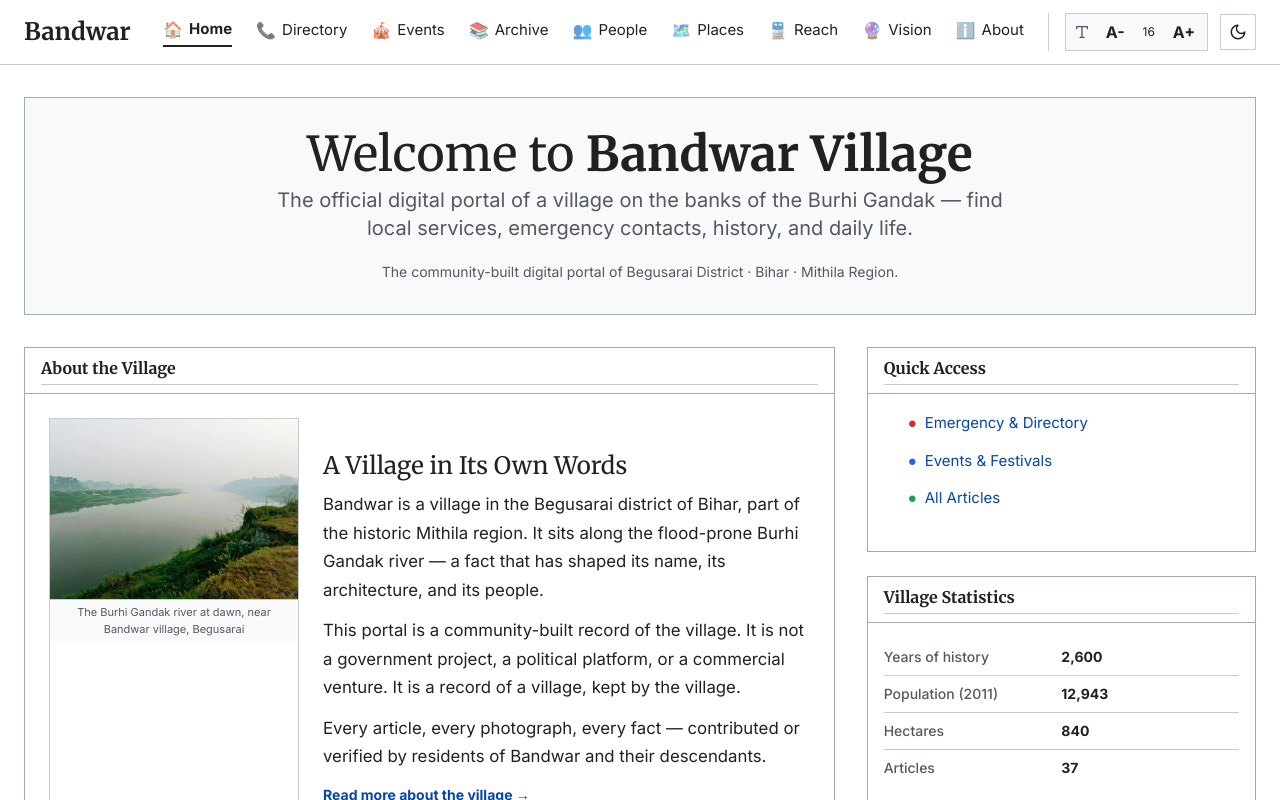
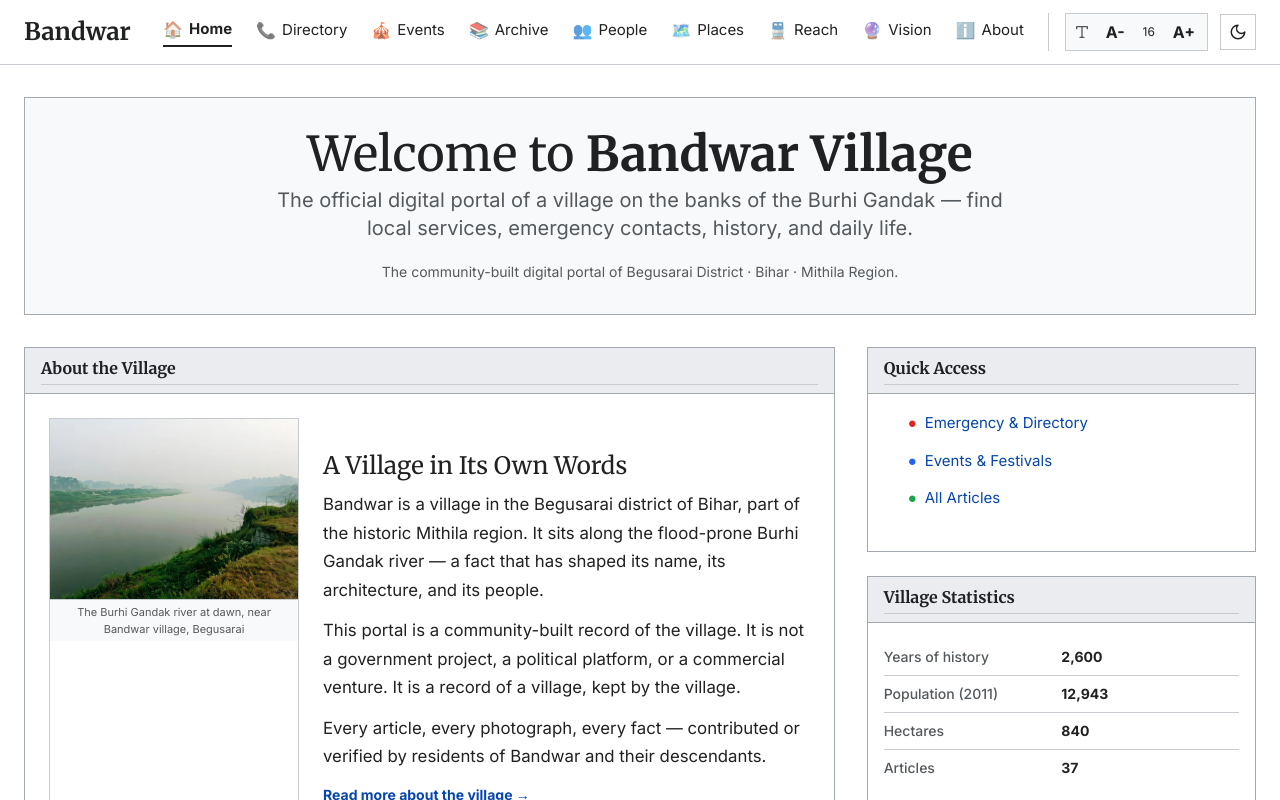
Before and after one commit to ravirajhere/Bandwar, a Next.js app: page / in a window 1280 px wide. Shown: the top 800 px of the page. Built offline with nearby package versions, Linux system fonts and the light colour scheme.

Commit message:
Update tailwind.config.ts

```diff
--- a/tailwind.config.ts
+++ b/tailwind.config.ts
@@ -6,7 +6,7 @@ const config: Config = {
     "./src/components/**/*.{js,ts,jsx,tsx,mdx}",
     "./src/app/**/*.{js,ts,jsx,tsx,mdx}",
   ],
-  darkMode: "class", // 👈 Dark Mode enable karne ke liye yeh zaroori hai
+  darkMode: "class",
   theme: {
     extend: {
       colors: {
@@ -15,10 +15,10 @@ const config: Config = {
         surface: "#efece4",
         accent: "#1f3d2f",
         warn: "#a64b2a",
-        // 👇 Wiki Colors ko CSS Variables se link kar diya 👇
         wiki: {
           bg: "var(--bg-main)",
           "bg-alt": "var(--bg-alt)",
+          header: "var(--bg-header)", // 👈 Naya color add kiya
           text: "var(--text-main)",
           "text-muted": "var(--text-muted)",
           link: "var(--link-color)",
@@ -32,9 +32,35 @@ const config: Config = {
         serif: ["var(--font-fraunces)", "serif"],
         mono: ["var(--font-ibm-plex-mono)", "monospace"],
       },
+      backgroundImage: {
+        "gradient-radial": "radial-gradient(var(--tw-gradient-stops))",
+        "gradient-conic": "conic-gradient(from 180deg at 50% 50%, var(--tw-gradient-stops))",
+      },
+      typography: {
+        DEFAULT: {
+          css: {
+            maxWidth: '65ch',
+            color: 'var(--text-main)',
+            fontFamily: 'var(--font-inter), Arial, sans-serif',
+            a: {
+              color: 'var(--link-color)',
+              '&:hover': { textDecoration: 'underline' },
+              textDecoration: 'none',
+            },
+            'h1, h2, h3, h4, h5, h6': {
+              fontFamily: 'var(--font-fraunces), Georgia, serif',
+              fontWeight: 'normal',
+              borderBottom: '1px solid var(--border-light)',
+              paddingBottom: '0.3em',
+            }
+          },
+        },
+      },
     },
   },
-  plugins: [require("@tailwindcss/typography")],
+  plugins: [
+    require('@tailwindcss/typography'),
+  ],
 };
 
 export default config;
```
